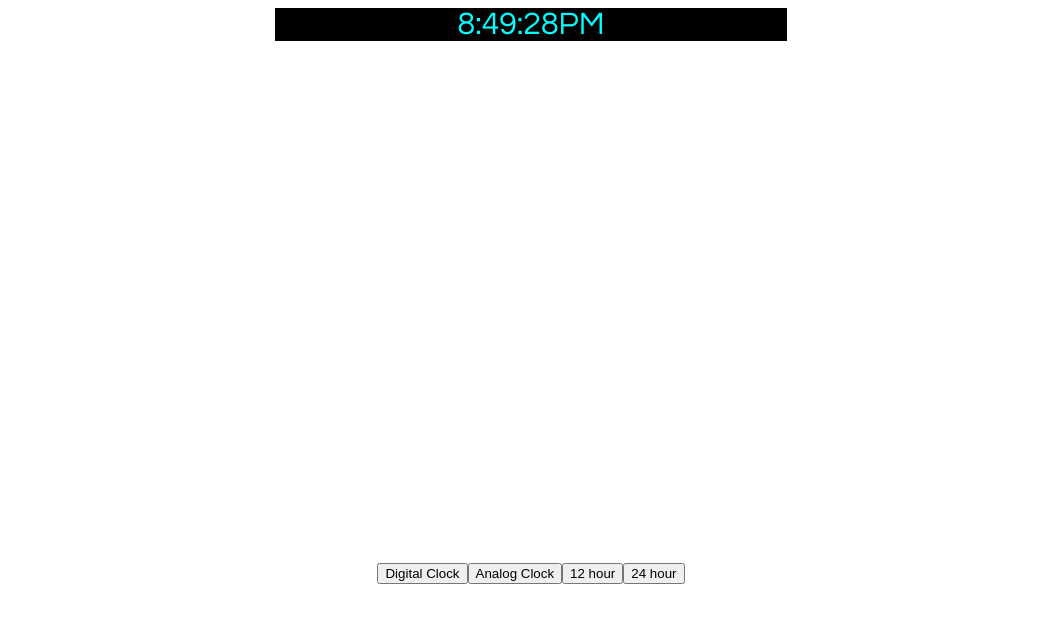
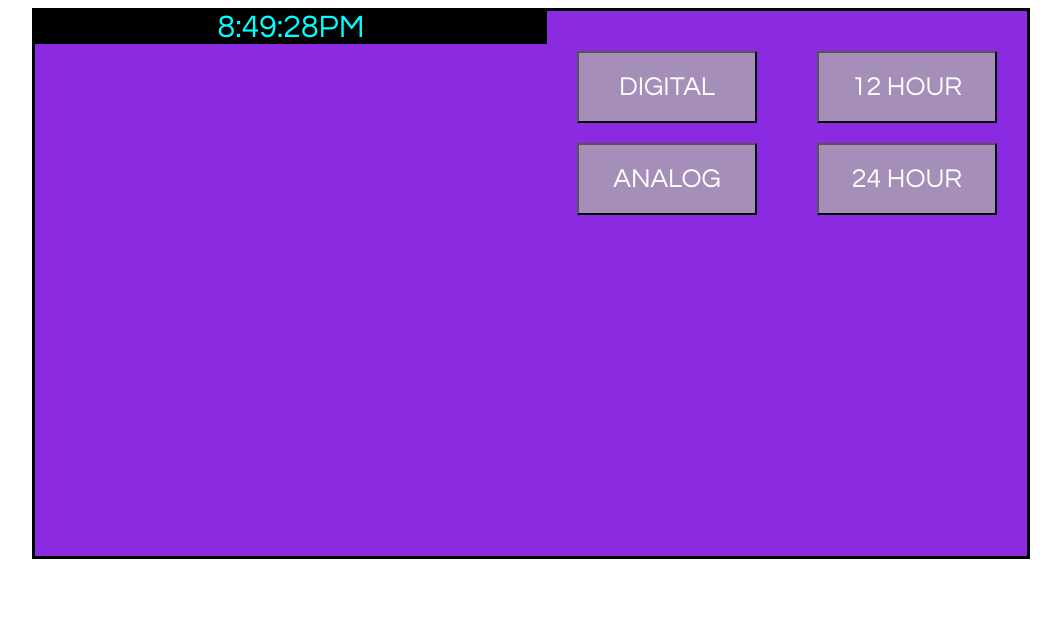
Before and after one commit to jamDEV3/clock, a plain HTML site: page index.html in a window 1280 px wide. Shown: the whole page, without its empty margins (109-1170 px from the left). Drawn offline with Linux system fonts and the light colour scheme.

Commit message:
Style changes

```diff
--- a/index.html
+++ b/index.html
@@ -7,10 +7,11 @@
     <link rel="stylesheet" href="styles.css">
     <title>Clock</title>
 </head>
-<body>
-
+<body style="display: flex; justify-content: center;">
+    <div class="container" style="display: flex; justify-content: center;">
         <div id="mode"></div>
 
+        <div>
             <div id="display" class="twelve">
             </div>
 
@@ -20,12 +21,19 @@
                 <div id="seconds"></div>
                 <div id="pin"></div>
             </div>
+        </div>
 
         <div class = "buttons">
-        <input type="button" value="Digital Clock" onclick="digital();">
-        <input type="button" value="Analog Clock" onclick="analog();"/>
-        <input type="button" value="12 hour" onclick="twelve();"/>
-        <input type="button" value="24 hour" onclick="twentyFour();"/>
+            <div style="display: flex; flex-direction: column; margin: 20px; width: 200px;">
+                <input type="button" value="DIGITAL" onclick="digital();"/>
+                <input type="button" value="ANALOG" onclick="analog();"/>
+            </div>
+
+            <div style="display: flex; flex-direction: column; margin: 20px; width: 200px;">
+                <input id="12" type="button" value="12 HOUR" onclick="twelve();"/>
+                <input id="24" type="button" value="24 HOUR" onclick="twentyFour();"/>
+            </div>
+        </div>
     </div>
     <script src="script.js"></script>
 </body>
--- a/script.js
+++ b/script.js
@@ -6,6 +6,9 @@ let minutes = document.getElementById('minutes');
 let seconds = document.getElementById('seconds');
 let hours = document.getElementById('hours');
 let pin = document.getElementById('pin');
+
+let twelveHour = document.getElementById('12');
+let twentyFourHour = document.getElementById('24');
 
 let analogClock = document.createElement("canvas");
 
@@ -28,7 +31,7 @@ function time() {
     let am_pm = "AM";
     let currentTime;
 
-    if ((clockDisplay.className == 'twelve') || (clockDisplay.className == 'time')) {
+    if ((clockDisplay.className == 'twelve')) {
 
     // Makes sure 2 digits appear for each time partition
     hour = hour < 10 ? "0" + hour: hour;
@@ -187,6 +190,9 @@ function analog() {
     hours.style.display = "block";
     minutes.style.display = "block";
     pin.style.display = "block";
+    clockDisplay.style.display = "none";
+    document.getElementById('12').disabled = true;
+    document.getElementById('24').disabled = true;
 
 }
 
@@ -197,6 +203,9 @@ function digital() {
     minutes.style.display = "none";
     hours.style.display = "none";
     pin.style.display = "none";
+    clockDisplay.style.display = "flex";
+    document.getElementById('12').disabled = false;
+    document.getElementById('24').disabled = false;
 }
 
 time();
--- a/styles.css
+++ b/styles.css
@@ -10,6 +10,12 @@
     font-size: 200%;
     font-family: 'Century Gothic';
 
+}
+
+.container {
+    border: 3px black solid;
+    background-color: blueviolet;
+    height: 80%;
 }
 
 #clock {
@@ -75,8 +81,20 @@ canvas {
 
  .buttons {
     display: flex;
-    justify-content: center;
     align-content: space-around;
     font-family: 'Century Gothic';
     padding-top: 10px;
  }
+
+ input {
+    padding: 20px;
+    margin: 10px;
+    font-family: 'Century Gothic';
+    font-size: 20pt;
+    color: white;
+    background-color: rgb(165, 143, 184);
+ }
+
+ input:hover {
+
+ }
```
Lines whose indentation alone changed are shown as unchanged.
